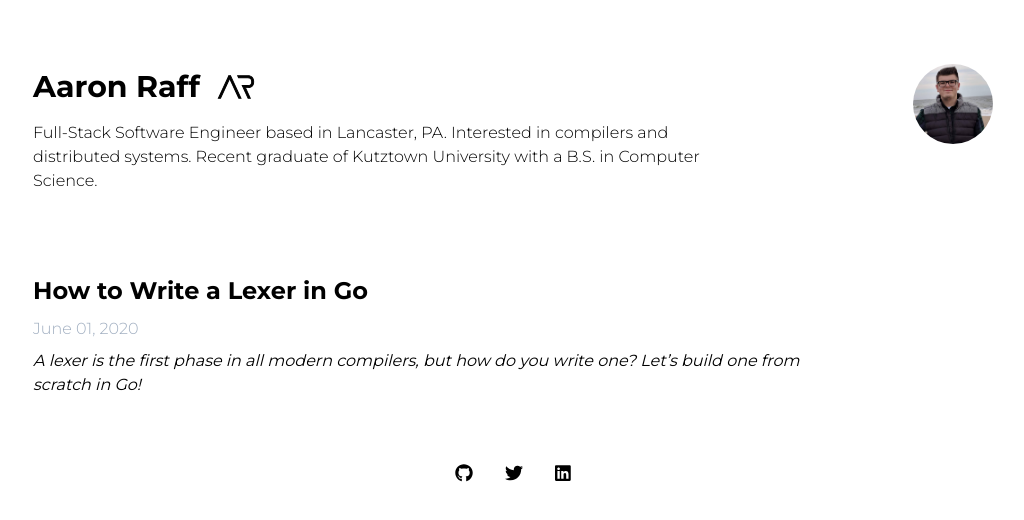
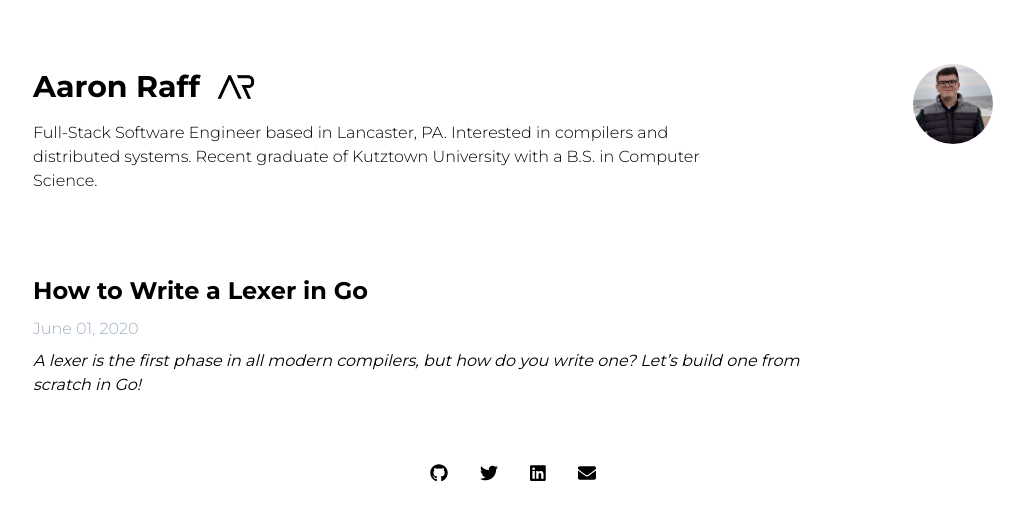
Before and after one commit to AaronRaff/aaronraff.github.io, a Gatsby site: page / in a window 1280 px wide. Shown: the whole page, without its empty margins (127-1151 px from the left). Built offline with nearby package versions, Linux system fonts and the light colour scheme; Gatsby itself is replaced by a stand-in of ours.

Commit message:
add mailto link to footer

```diff
--- a/src/components/footer.jsx
+++ b/src/components/footer.jsx
@@ -2,20 +2,23 @@ import React from "react";
 import { FontAwesomeIcon } from "@fortawesome/react-fontawesome";
 import {
   faGithub,
+  faLinkedin,
   faTwitter,
-  faLinkedin,
 } from "@fortawesome/free-brands-svg-icons";
+import { faEnvelope } from "@fortawesome/free-solid-svg-icons";
 
 export default function Footer() {
   const links = [
     "https://github.com/aaronraff",
     "https://twitter.com/aaronraff_",
     "https://linkedin.com/in/aaronraff",
+    "mailto:aaronraffdev@gmail.com",
   ];
   const icons = [
     <FontAwesomeIcon icon={faGithub} />,
     <FontAwesomeIcon icon={faTwitter} />,
     <FontAwesomeIcon icon={faLinkedin} />,
+    <FontAwesomeIcon icon={faEnvelope} />,
   ];
 
   const elts = icons.map((icon, index) => {
```
